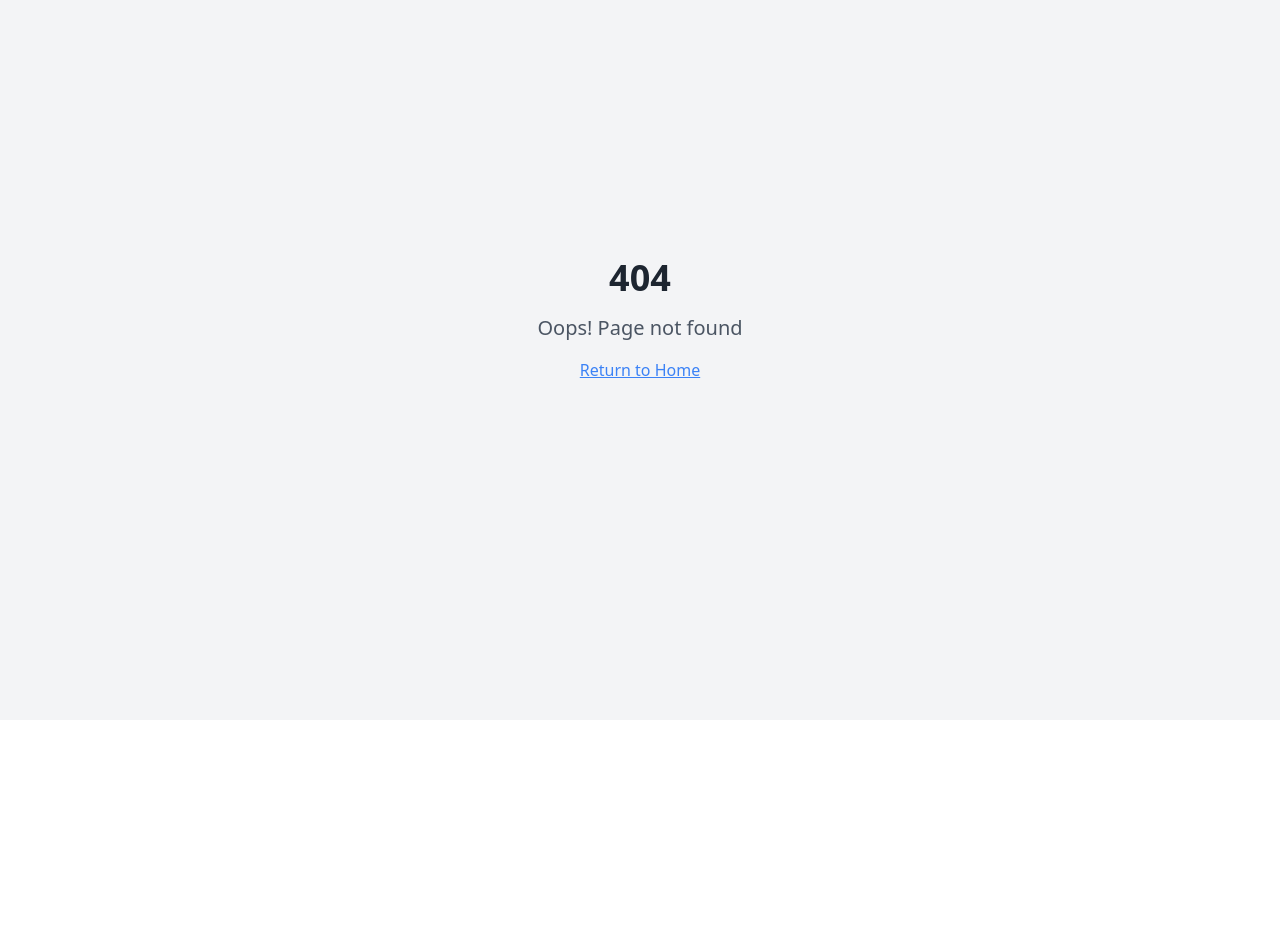
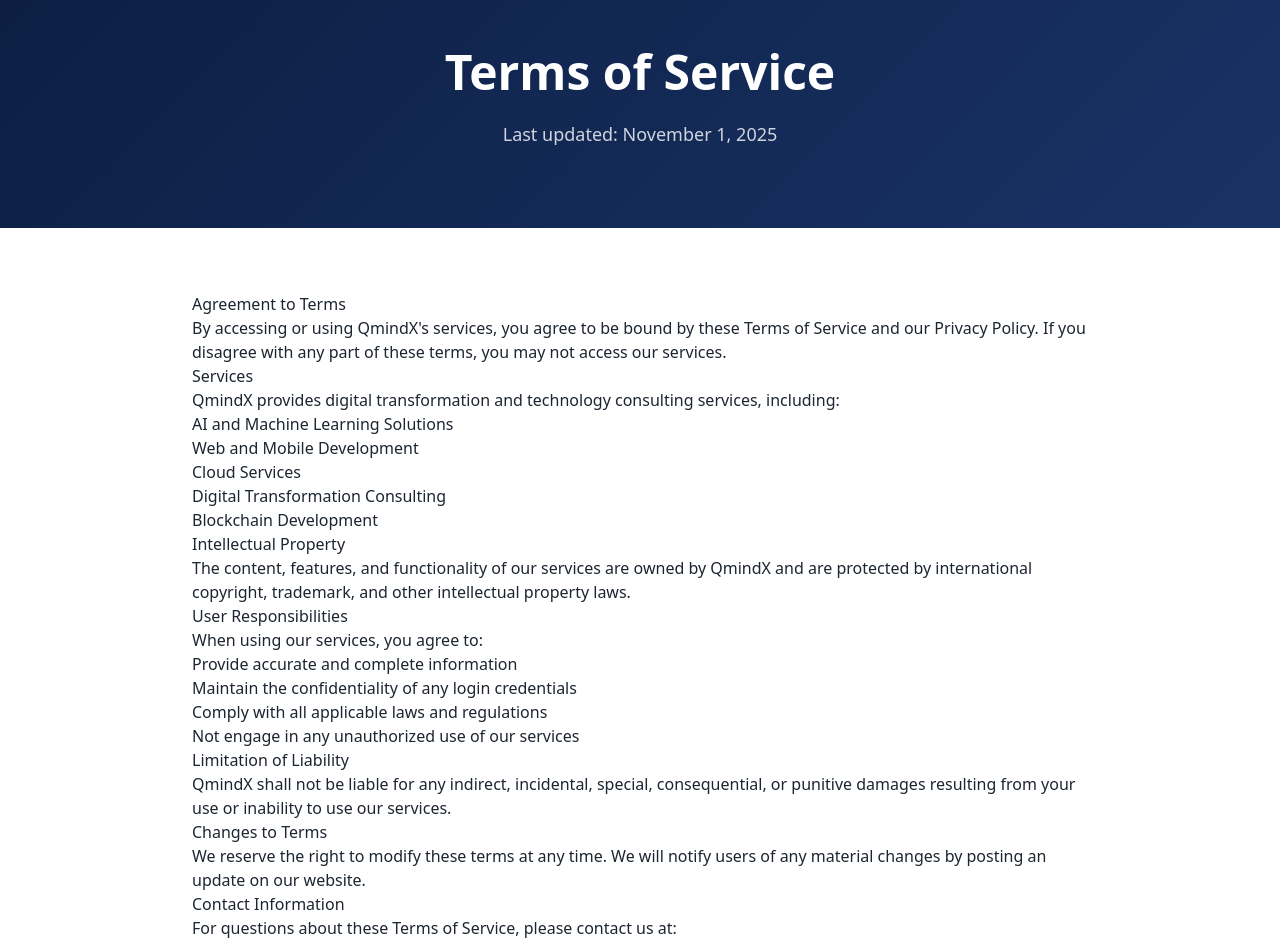
Before and after one commit to Bro-SmisH/qmindx-reimagined, a React (Vite) app: page /terms in a window 1280 px wide. Before the commit this address had no page. Shown: the part 80-1024 px from the top of the page. Before the commit the page ends 800 px from the top, so only its background shows below. Built offline with nearby package versions, Linux system fonts and the light colour scheme; the HTML template or start-up script is replaced by a standard one.

Commit message:
feat: add Privacy Policy and Terms of Service pages
- Create Privacy Policy page with content sections
- Create Terms of Service page with content sections
- Add routes for /privacy and /terms
- Use Framer Motion for smooth animations

```diff
--- a/src/App.tsx
+++ b/src/App.tsx
@@ -13,6 +13,8 @@ import Careers from "./pages/Careers";
 import NotFound from "./pages/NotFound";
 import ScrollToTop from "@/components/ScrollToTop";
 import PageTransition from "@/components/animation/PageTransition";
+import PrivacyPolicy from "./pages/PrivacyPolicy";
+import TermsOfService from "./pages/TermsOfService";
 
 const queryClient = new QueryClient();
 
@@ -29,11 +31,13 @@ const App = () => (
             <Route path="/services" element={<Services />} />
             <Route path="/contact" element={<Contact />} />
             <Route path="/about" element={<About />} />
-            <Route path="/industries" element={<Industries />} />
-            <Route path="/case-studies" element={<CaseStudies />} />
-            <Route path="/careers" element={<Careers />} />
-            {/* ADD ALL CUSTOM ROUTES ABOVE THE CATCH-ALL "*" ROUTE */}
-            <Route path="*" element={<NotFound />} />
+          <Route path="/industries" element={<Industries />} />
+          <Route path="/case-studies" element={<CaseStudies />} />
+          <Route path="/careers" element={<Careers />} />
+          <Route path="/privacy" element={<PrivacyPolicy />} />
+          <Route path="/terms" element={<TermsOfService />} />
+          {/* ADD ALL CUSTOM ROUTES ABOVE THE CATCH-ALL "*" ROUTE */}
+          <Route path="*" element={<NotFound />} />
           </Routes>
         </PageTransition>
       </BrowserRouter>
--- /dev/null
+++ b/src/pages/PrivacyPolicy.tsx
@@ -0,0 +1,92 @@
+import Header from "@/components/layout/Header";
+import Footer from "@/components/layout/Footer";
+import { FadeInUp } from "@/components/animation/Animations";
+
+const PrivacyPolicy = () => {
+  return (
+    <div className="min-h-screen">
+      <Header />
+      <main>
+        <section className="pt-32 pb-20 bg-gradient-hero">
+          <div className="container mx-auto px-4">
+            <div className="max-w-4xl mx-auto text-center">
+              <FadeInUp>
+                <h1 className="text-4xl md:text-5xl font-bold text-primary-foreground mb-6">
+                  Privacy Policy
+                </h1>
+                <p className="text-lg text-primary-foreground/80">
+                  Last updated: November 1, 2025
+                </p>
+              </FadeInUp>
+            </div>
+          </div>
+        </section>
+
+        <section className="py-16 bg-background">
+          <div className="container mx-auto px-4">
+            <div className="max-w-4xl mx-auto prose prose-lg">
+              <FadeInUp delay={0.1}>
+                <h2>Our Commitment to Privacy</h2>
+                <p>
+                  At QmindX, we take your privacy seriously. This Privacy Policy explains how we collect,
+                  use, disclose, and safeguard your information when you visit our website or use our services.
+                </p>
+
+                <h2>Information We Collect</h2>
+                <p>
+                  We collect information that you voluntarily provide to us when you:
+                </p>
+                <ul>
+                  <li>Contact us through our website</li>
+                  <li>Sign up for our newsletter</li>
+                  <li>Request a consultation</li>
+                  <li>Apply for a position</li>
+                </ul>
+
+                <h2>How We Use Your Information</h2>
+                <p>
+                  The information we collect is used to:
+                </p>
+                <ul>
+                  <li>Respond to your inquiries</li>
+                  <li>Process your requests</li>
+                  <li>Send you relevant updates and information</li>
+                  <li>Improve our services</li>
+                </ul>
+
+                <h2>Data Security</h2>
+                <p>
+                  We implement appropriate technical and organizational security measures to protect
+                  your personal information from unauthorized access, disclosure, or misuse.
+                </p>
+
+                <h2>Your Rights</h2>
+                <p>
+                  You have the right to:
+                </p>
+                <ul>
+                  <li>Access your personal information</li>
+                  <li>Correct inaccurate information</li>
+                  <li>Request deletion of your information</li>
+                  <li>Opt-out of marketing communications</li>
+                </ul>
+
+                <h2>Contact Us</h2>
+                <p>
+                  If you have questions about our Privacy Policy, please contact us at:
+                </p>
+                <p>
+                  Email: privacy@qmindx.com<br />
+                  Phone: +1 (234) 567-890
+                </p>
+              </FadeInUp>
+            </div>
+          </div>
+        </section>
+      </main>
+      <Footer />
+    </div>
+  );
+};
+
+export default PrivacyPolicy;
--- /dev/null
+++ b/src/pages/TermsOfService.tsx
@@ -0,0 +1,95 @@
+import Header from "@/components/layout/Header";
+import Footer from "@/components/layout/Footer";
+import { FadeInUp } from "@/components/animation/Animations";
+
+const TermsOfService = () => {
+  return (
+    <div className="min-h-screen">
+      <Header />
+      <main>
+        <section className="pt-32 pb-20 bg-gradient-hero">
+          <div className="container mx-auto px-4">
+            <div className="max-w-4xl mx-auto text-center">
+              <FadeInUp>
+                <h1 className="text-4xl md:text-5xl font-bold text-primary-foreground mb-6">
+                  Terms of Service
+                </h1>
+                <p className="text-lg text-primary-foreground/80">
+                  Last updated: November 1, 2025
+                </p>
+              </FadeInUp>
+            </div>
+          </div>
+        </section>
+
+        <section className="py-16 bg-background">
+          <div className="container mx-auto px-4">
+            <div className="max-w-4xl mx-auto prose prose-lg">
+              <FadeInUp delay={0.1}>
+                <h2>Agreement to Terms</h2>
+                <p>
+                  By accessing or using QmindX's services, you agree to be bound by these Terms of Service
+                  and our Privacy Policy. If you disagree with any part of these terms, you may not
+                  access our services.
+                </p>
+
+                <h2>Services</h2>
+                <p>
+                  QmindX provides digital transformation and technology consulting services, including:
+                </p>
+                <ul>
+                  <li>AI and Machine Learning Solutions</li>
+                  <li>Web and Mobile Development</li>
+                  <li>Cloud Services</li>
+                  <li>Digital Transformation Consulting</li>
+                  <li>Blockchain Development</li>
+                </ul>
+
+                <h2>Intellectual Property</h2>
+                <p>
+                  The content, features, and functionality of our services are owned by QmindX and
+                  are protected by international copyright, trademark, and other intellectual property laws.
+                </p>
+
+                <h2>User Responsibilities</h2>
+                <p>
+                  When using our services, you agree to:
+                </p>
+                <ul>
+                  <li>Provide accurate and complete information</li>
+                  <li>Maintain the confidentiality of any login credentials</li>
+                  <li>Comply with all applicable laws and regulations</li>
+                  <li>Not engage in any unauthorized use of our services</li>
+                </ul>
+
+                <h2>Limitation of Liability</h2>
+                <p>
+                  QmindX shall not be liable for any indirect, incidental, special, consequential,
+                  or punitive damages resulting from your use or inability to use our services.
+                </p>
+
+                <h2>Changes to Terms</h2>
+                <p>
+                  We reserve the right to modify these terms at any time. We will notify users of any
+                  material changes by posting an update on our website.
+                </p>
+
+                <h2>Contact Information</h2>
+                <p>
+                  For questions about these Terms of Service, please contact us at:
+                </p>
+                <p>
+                  Email: legal@qmindx.com<br />
+                  Phone: +1 (234) 567-890
+                </p>
+              </FadeInUp>
+            </div>
+          </div>
+        </section>
+      </main>
+      <Footer />
+    </div>
+  );
+};
+
+export default TermsOfService;
```
